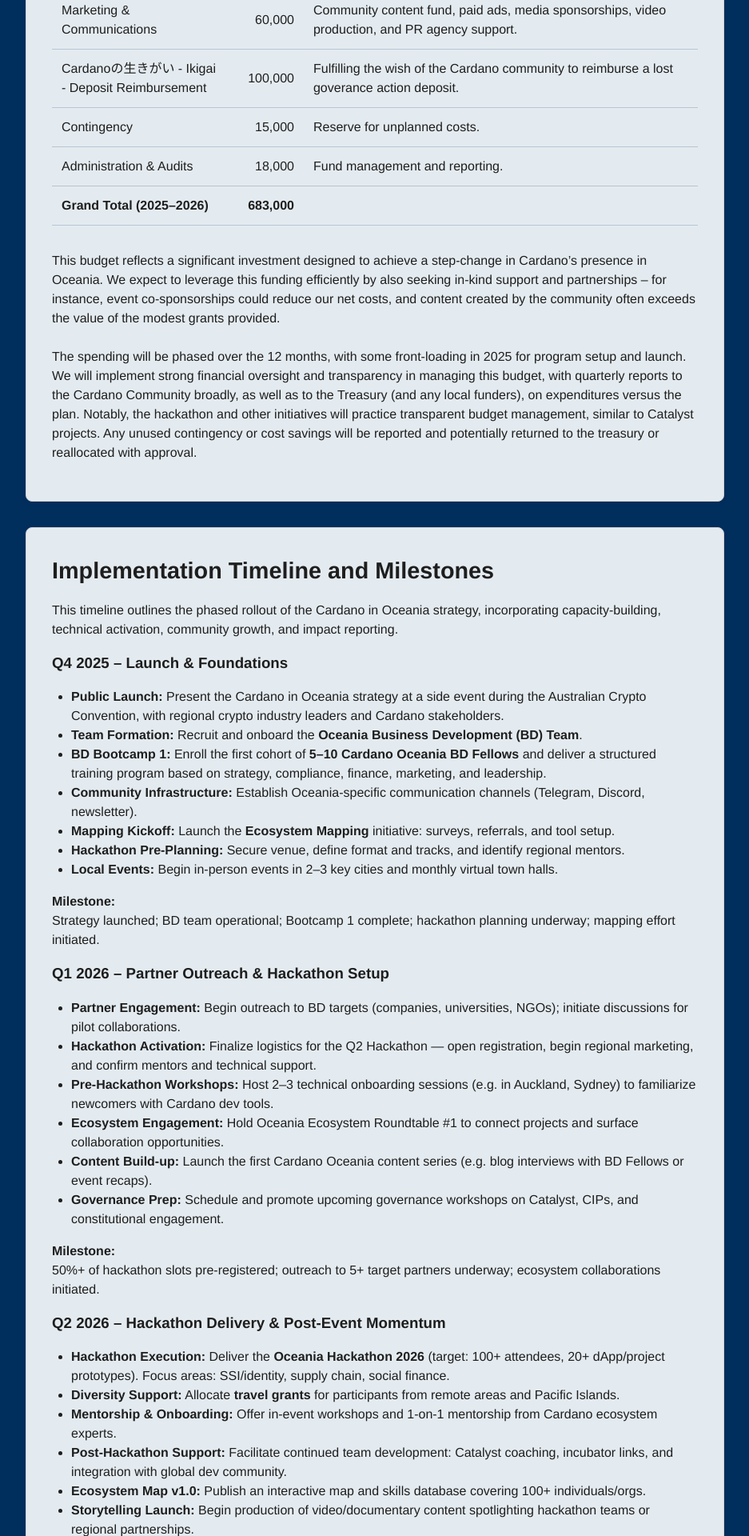
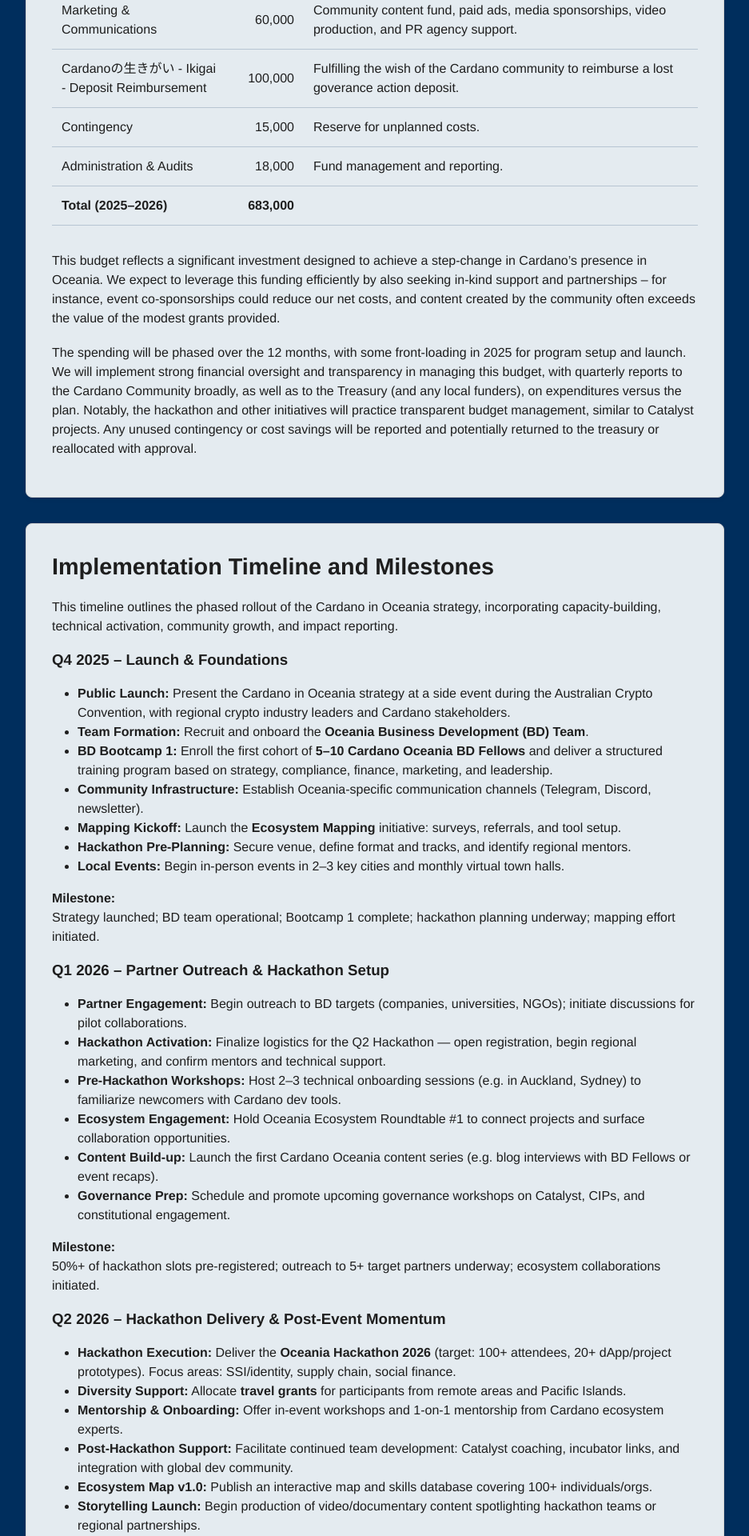
Before and after one commit to cardano-in-oceania/cardano-in-oceania.github.io, a Jekyll site: the page built from pages/how.md, in a window 1280 px wide. Shown: the part 871-2791 px from the top of the page at 80% size, without its empty margins (303-1240 px from the left). Built offline with Jekyll 4.4.1, drawn with Linux system fonts in a browser that asks for light colours.

```diff
--- a/_includes/social-links.html
+++ b/_includes/social-links.html
@@ -1,4 +1,4 @@
-<p style="margin-bottom: 3em;">
+<p style="margin-bottom: 2em;">
   {% if include.x %}
     <a href="https://x.com/{{ include.x }}" target="_blank" rel="noopener noreferrer" style="text-decoration: none; color: inherit;">
       <img src="https://cdn.jsdelivr.net/npm/simple-icons@v11/icons/x.svg" alt="X" width="20" style="vertical-align:middle; margin-right:6px;">
--- a/assets/css/main.scss
+++ b/assets/css/main.scss
@@ -169,14 +169,18 @@ a {
 }
 .content ul,
 .content ol {
-  margin: 1rem 0 1rem 1.5rem;
+  margin: 1rem 0 1rem 2rem;
 }
 .content a {
   text-decoration: underline;
 }
 /* Paragraph spacing between successive <p> */
 .content p + p {
-  margin-top: 1.5rem;
+  margin-top: 1.2rem;
+}
+
+.content hr {
+  margin-bottom: 1.5rem;
 }
 
 /* Table styling */
--- a/pages/how.md
+++ b/pages/how.md
@@ -22,7 +22,7 @@ The following table summarises the proposed budget for the Cardano in Oceania in
 | Cardanoの生きがい - Ikigai - Deposit Reimbursement | 100,000 | Fulfilling the wish of the Cardano community to reimburse a lost goverance action deposit. |
 | Contingency | 15,000 | Reserve for unplanned costs. |
 | Administration & Audits | 18,000 | Fund management and reporting. |
-| **Grand Total (2025–2026)** | **683,000** |
+| **Total (2025–2026)** | **683,000** |
 
 This budget reflects a significant investment designed to achieve a step-change in Cardano’s presence in Oceania. We expect to leverage this funding efficiently by also seeking in-kind support and partnerships – for instance, event co-sponsorships could reduce our net costs, and content created by the community often exceeds the value of the modest grants provided.
 
```
Also changed, not shown: pages/who.md (+24 -6 lines).
